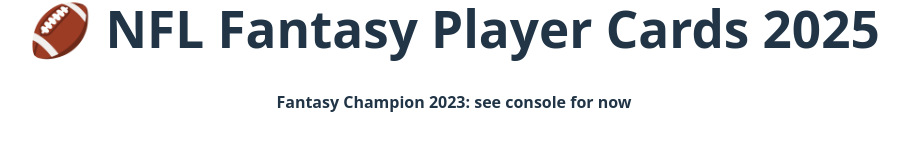
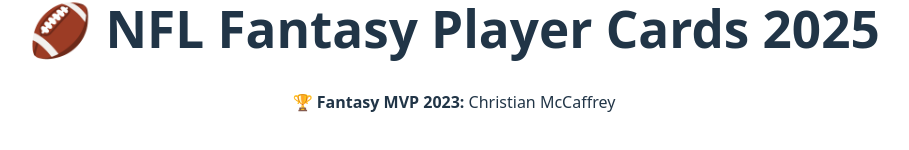
Before and after one commit to krausinski/nfl-fantasy-player-cards-25, a React (Vite) app: page / in a window 1280 px wide. Shown: the part 352-502 px from the top of the page, without its empty margins (186-1095 px from the left). Built offline with nearby package versions, Linux system fonts and the light colour scheme.

Commit message:
test-wire app output to data array

```diff
--- a/src/App.jsx
+++ b/src/App.jsx
@@ -6,13 +6,10 @@
 import players from "./data/players"
 
 function App() {
-
-  console.log(players[1])
-
   return (
     <div>
       <h1>🏈 NFL Fantasy Player Cards 2025</h1>
-      <p><b>Fantasy Champion 2023: see console for now</b></p>
+      <p><b>🏆 Fantasy MVP 2023:</b> {players.find(p => p.fantasyFinishOverall === 1).name}</p>
     </div>
   )
 }
--- a/src/data/players.js
+++ b/src/data/players.js
@@ -219,6 +219,6 @@
     fantasyFinishOverall: 19,
     fantasyFinishPosition: 8
   }
-]
+];
 
 export default players
```
